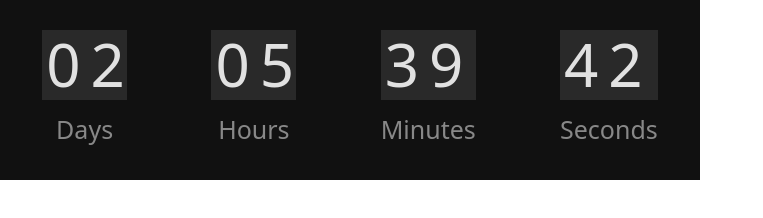
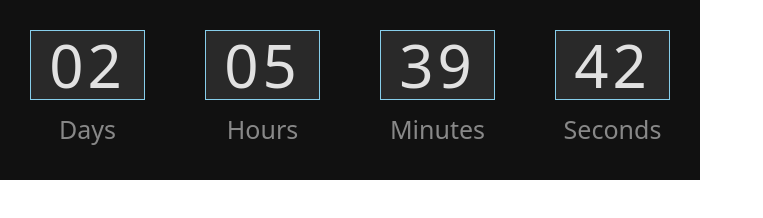
Before and after one commit to AnastasiiaSergeeva/goit-js-hw-11-timer, a website built with Parcel: page src/index.html in a window 1280 px wide. Shown: the whole page, without its empty margins (0-763 px from the left). Built offline with nearby package versions, Linux system fonts and the light colour scheme.

Commit message:
timer styles

```diff
--- a/src/style.css
+++ b/src/style.css
@@ -17,27 +17,24 @@
 
 }
 .field {
-/* 	width: 100px; */
 	height: 70px;
 	margin: 0 auto 5px;
-
 	background-color: rgba(255,255,255,0.1);
 }
 	.value {
         display: block;
-		width: 85px;
-		height: 70px;
-		font-size: 60px;
-		line-height: 68px;
-		color: #e1e1e1;
-		letter-spacing: 10px;
-		padding-left: 4px;
+        height: 70px;
+        width: 115px;
+        font-size: 60px;
+        line-height: 68px;
+        color: #e1e1e1;
+        letter-spacing: 4px;
+        border: 1px solid skyblue;
+        text-align: center;
 	}
 	.label {
         display: block;
-
 		height: 70px;
-
 		font-size: 25px;
 		line-height: 58px;
 		color: #888;
```
